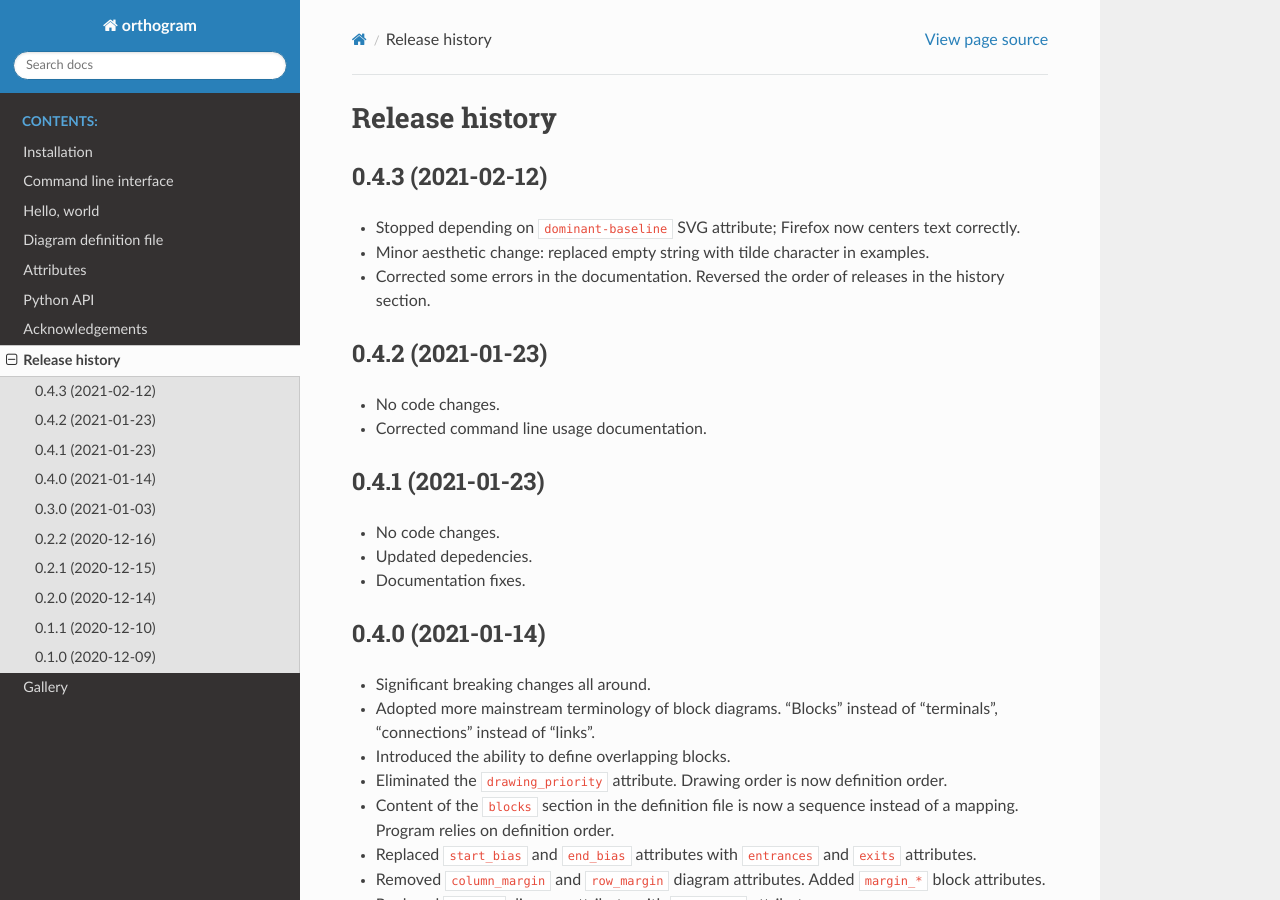
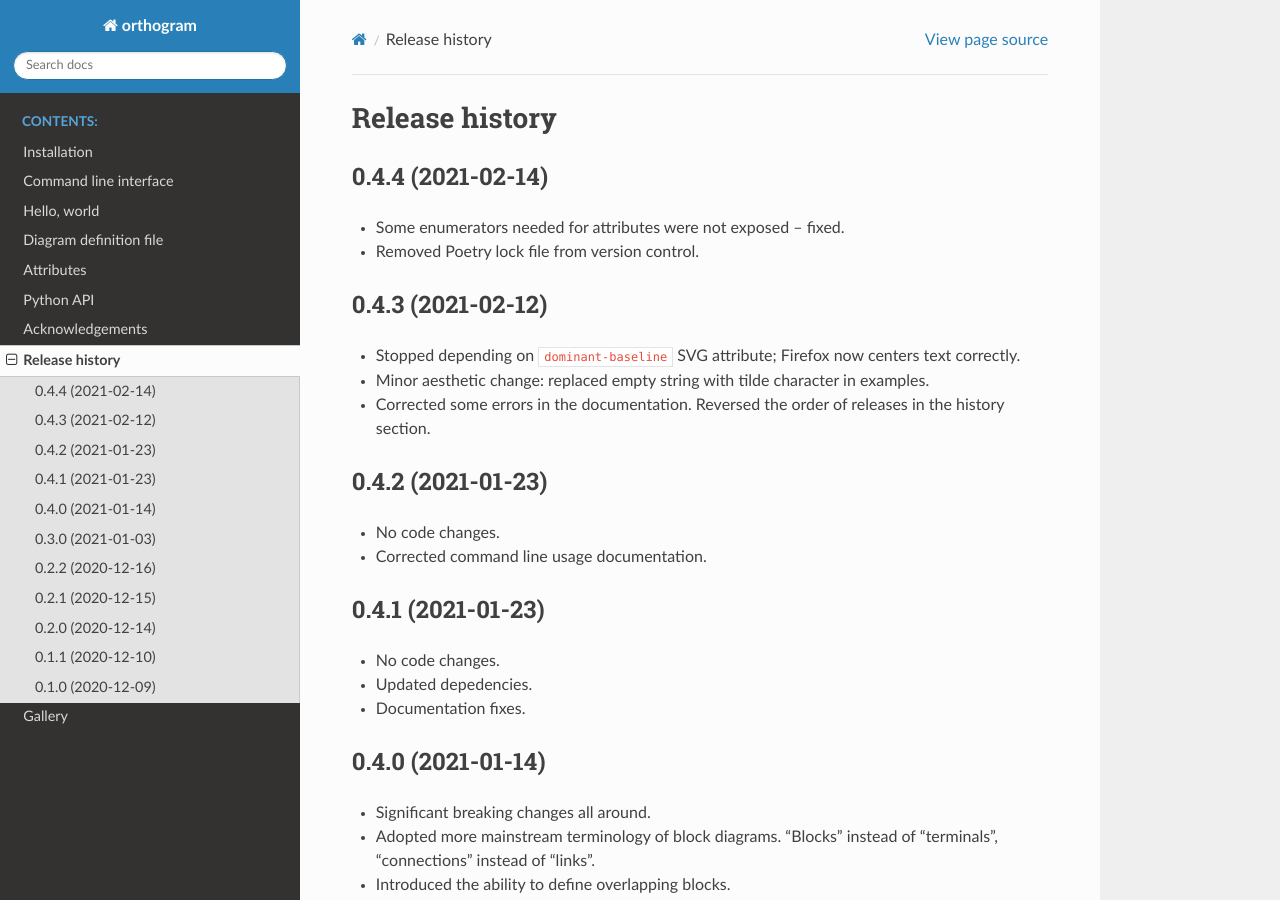
Before and after one commit to yorgath/orthogram, a Sphinx documentation site: the page built from docs/release.rst, in a window 1280 px wide and 900 px high. Built offline with Sphinx 7.4.7 and the Read the Docs theme 2.0.0, drawn with Linux system fonts in a browser that asks for light colours.

Commit message:
Bump version number

```diff
--- a/docs/release.rst
+++ b/docs/release.rst
@@ -1,5 +1,12 @@
 Release history
 ===============
+
+0.4.4 (2021-02-14)
+------------------
+
+* Some enumerators needed for attributes were not exposed -- fixed.
+
+* Removed Poetry lock file from version control.
 
 0.4.3 (2021-02-12)
 ------------------
--- a/orthogram/__init__.py
+++ b/orthogram/__init__.py
@@ -1,4 +1,4 @@
-__version__ = '0.4.3'
+__version__ = '0.4.4'
 
 from .attributes import (
     LabelPosition,
--- a/pyproject.toml
+++ b/pyproject.toml
@@ -1,6 +1,6 @@
 [tool.poetry]
 name = "orthogram"
-version = "0.4.3"
+version = "0.4.4"
 description = "Draw block diagrams."
 license = "GPL-3.0-or-later"
 authors = ["Georgios Athanasiou <yorgath@gmail.com>"]
```
